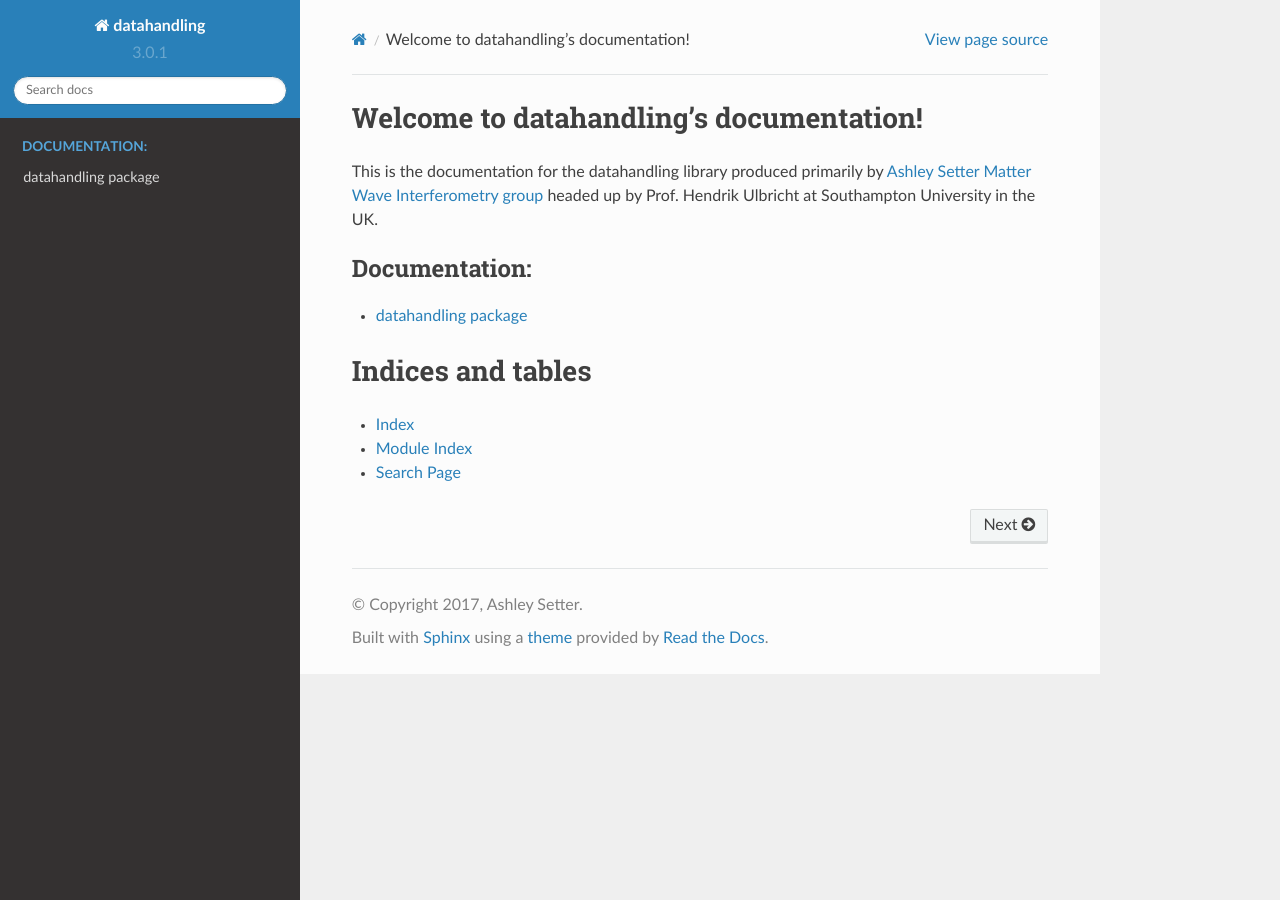
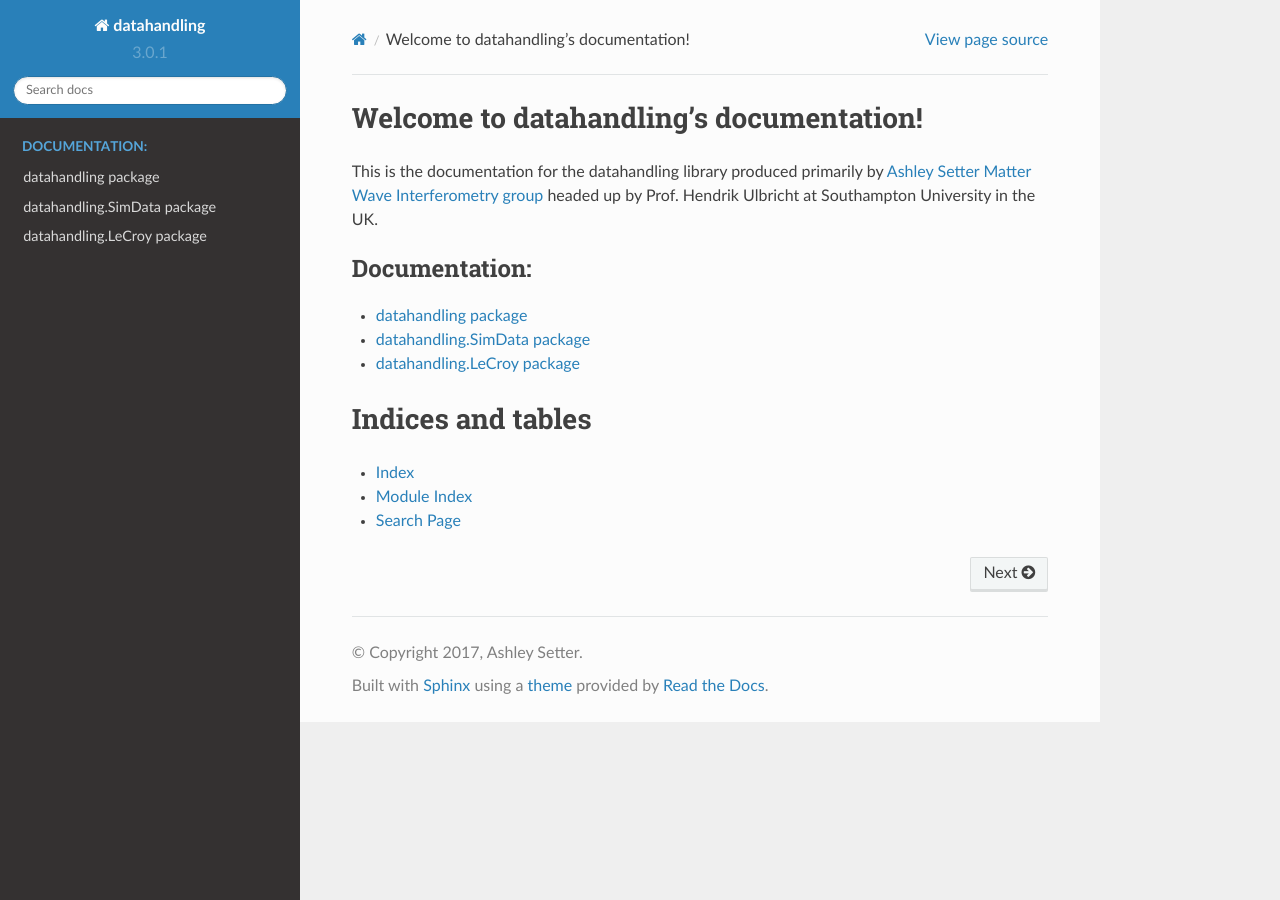
Before and after one commit to AshleySetter/optoanalysis, a Sphinx documentation site: the page built from docs/source/index.rst, in a window 1280 px wide. Built offline with Sphinx 7.4.7 and the Read the Docs theme 2.0.0, drawn with Linux system fonts in a browser that asks for light colours.

Commit message:
added links to subpackages as well

```diff
--- a/docs/source/index.rst
+++ b/docs/source/index.rst
@@ -18,6 +18,8 @@ This is the documentation for the datahandling library produced primarily by `As
    :caption: Documentation:
 
    datahandling
+   datahandling.SimData
+   datahandling.LeCroy
 
 Indices and tables
 ==================
```
